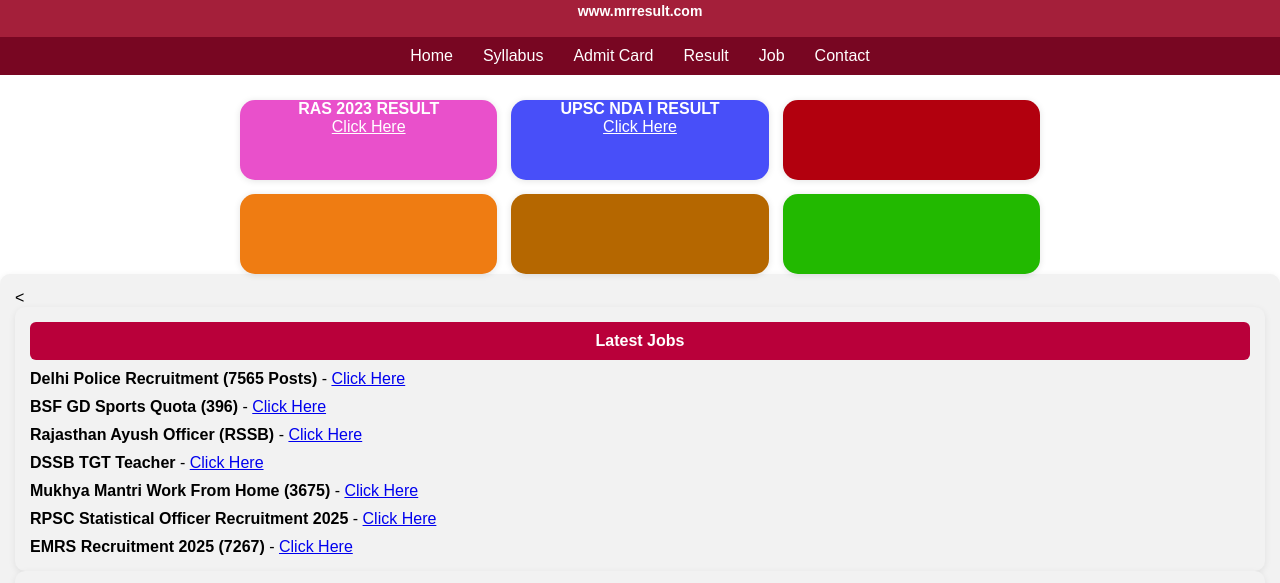
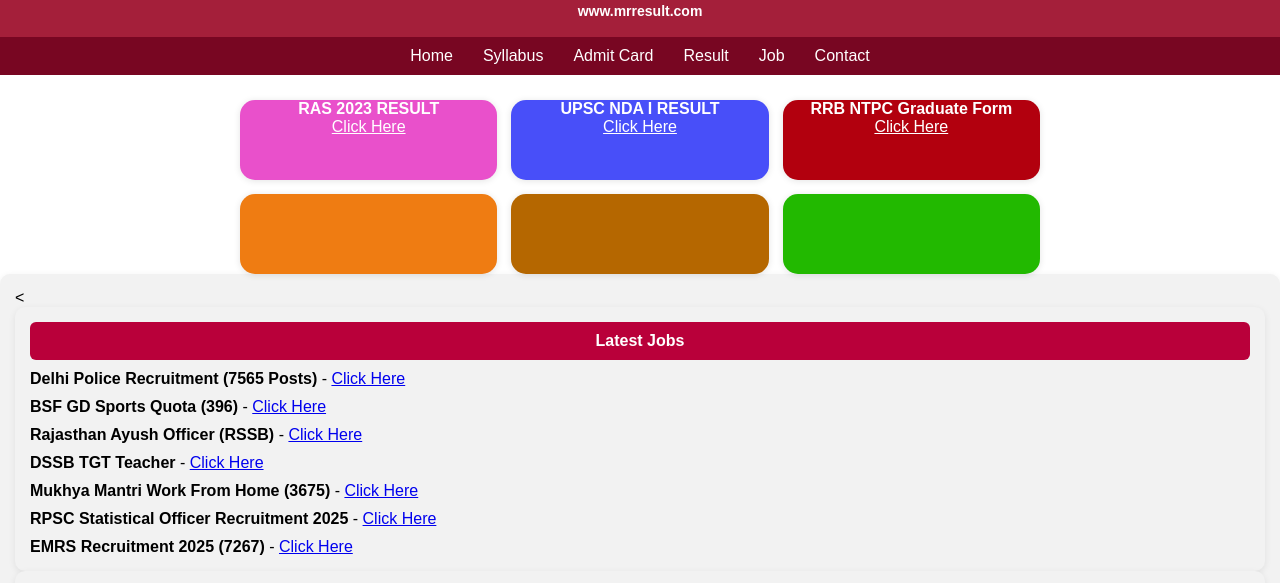
Before and after one commit to maheshrabadka2005/mrresult, a plain HTML site: page index.html in a window 1280 px wide. Shown: the part 69-652 px from the top of the page. Drawn offline with Linux system fonts and the light colour scheme.

Commit message:
Update index.html

```diff
--- a/index.html
+++ b/index.html
@@ -161,7 +161,13 @@
     Get Result: <a href="https://upsc.gov.in" target="_blank">upsc.gov.in</a>
   </div>
 </div>
-    <div class="info-block info3"></div>
+    <div class="info-block info3">
+  <strong>RRB NTPC Graduate Form </strong><br>
+  <a href="javascript:void(0)" onclick="toggleResult('result2')" style="color:#fff; text-decoration:underline;">Click Here</a>
+  <div id="result2" style="display:none; margin-top:6px; padding:6px; background:rgba(255,255,255,0.9); color:#000; border-radius:6px; font-size:14px;">
+    Apply Now: <a href="https://upsc.gov.in" target="_blank">RRB.gov.in</a>
+  </div>
+</div>
     <div class="info-block info4"></div>
     <div class="info-block info5"></div>
     <div class="info-block info6"></div>
```
